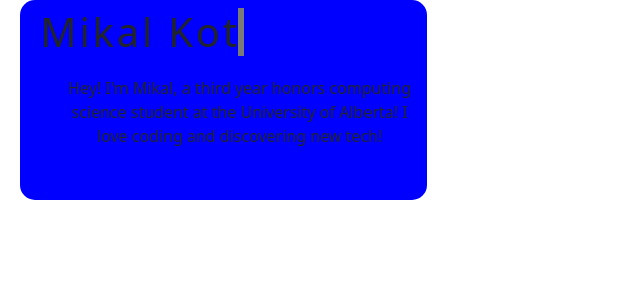
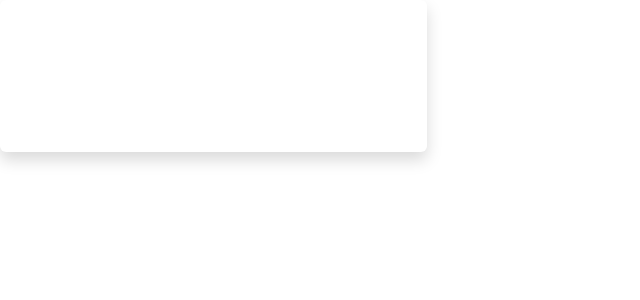
Before and after one commit to MrJacobEisner/MikalsPortfolio, a React (Create React App) app: page / in a window 1280 px wide. Shown: the top 300 px of the page, without its empty margins (0-640 px from the left). Built offline with nearby package versions, Linux system fonts and the light colour scheme.

Commit message:
removed most divs

```diff
--- a/src/App.tsx
+++ b/src/App.tsx
@@ -1,29 +1,12 @@
 import "./globals.ts";
 // import logo from './logo.svg';
 import "./App.scss";
-import Typewriter from "./components/typewriter/Typewriter";
+// import Typewriter from "./components/typewriter/Typewriter";
 
 function App() {
     return (
         <div className="App">
-            <div className="introdution">
-                <div className="typing-wrapper">
-                    <Typewriter>Mikal Kotadia</Typewriter>
-                </div>
-                <p className="intro-p">
-                    Hey! I'm Mikal, a third year honors computing science
-                    student at the University of Alberta! I love coding and
-                    discovering new tech!
-                </p>
-            </div>
-
-            <div className="skills"></div>
-
-            <div className="projects"></div>
-
-            <div className="experience"></div>
-
-            {/* <p>This is the first test in my portfolio site!</p> */}
+            <div className="shadow p-3 mb-5 bg-white rounded"></div>
         </div>
     );
 }
```
